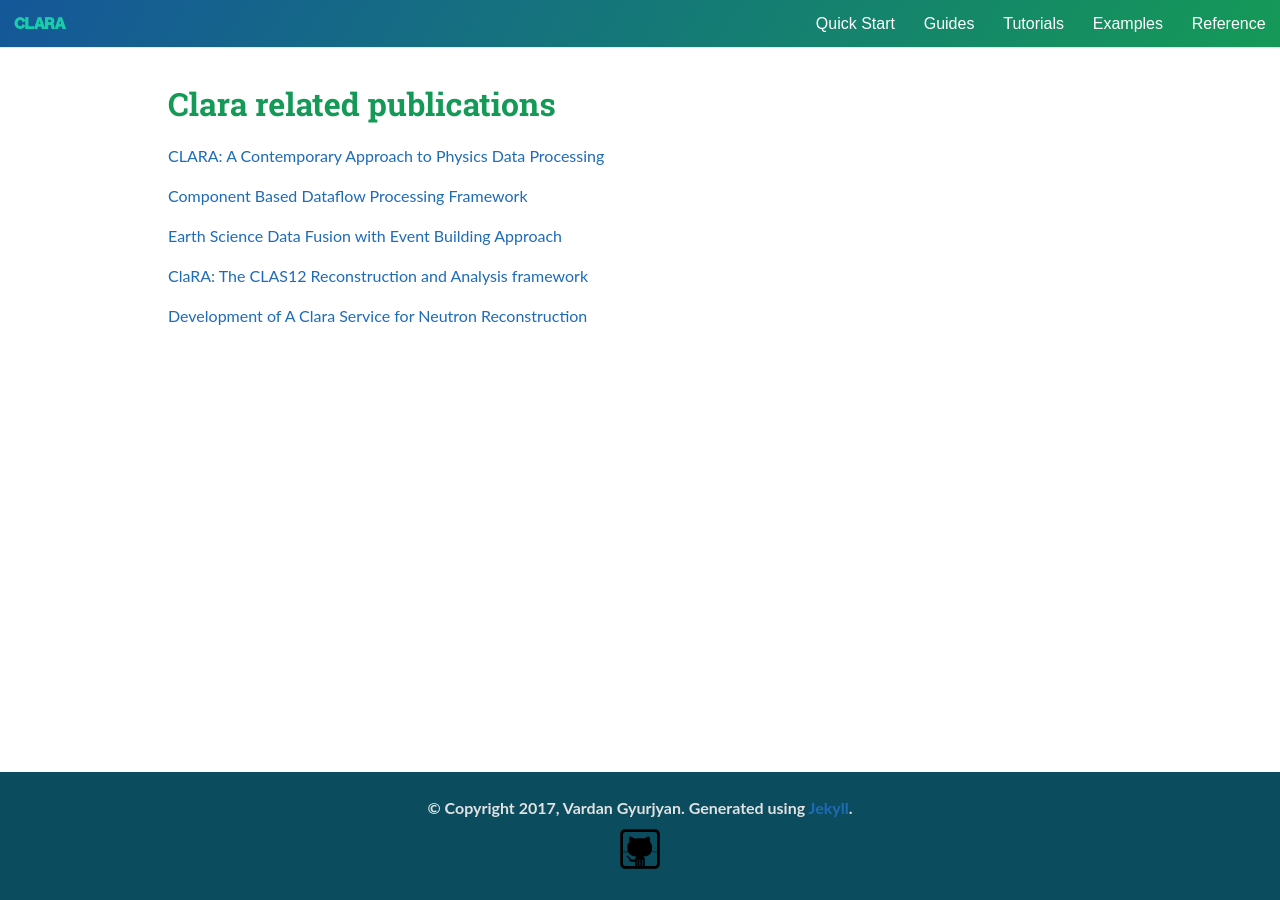
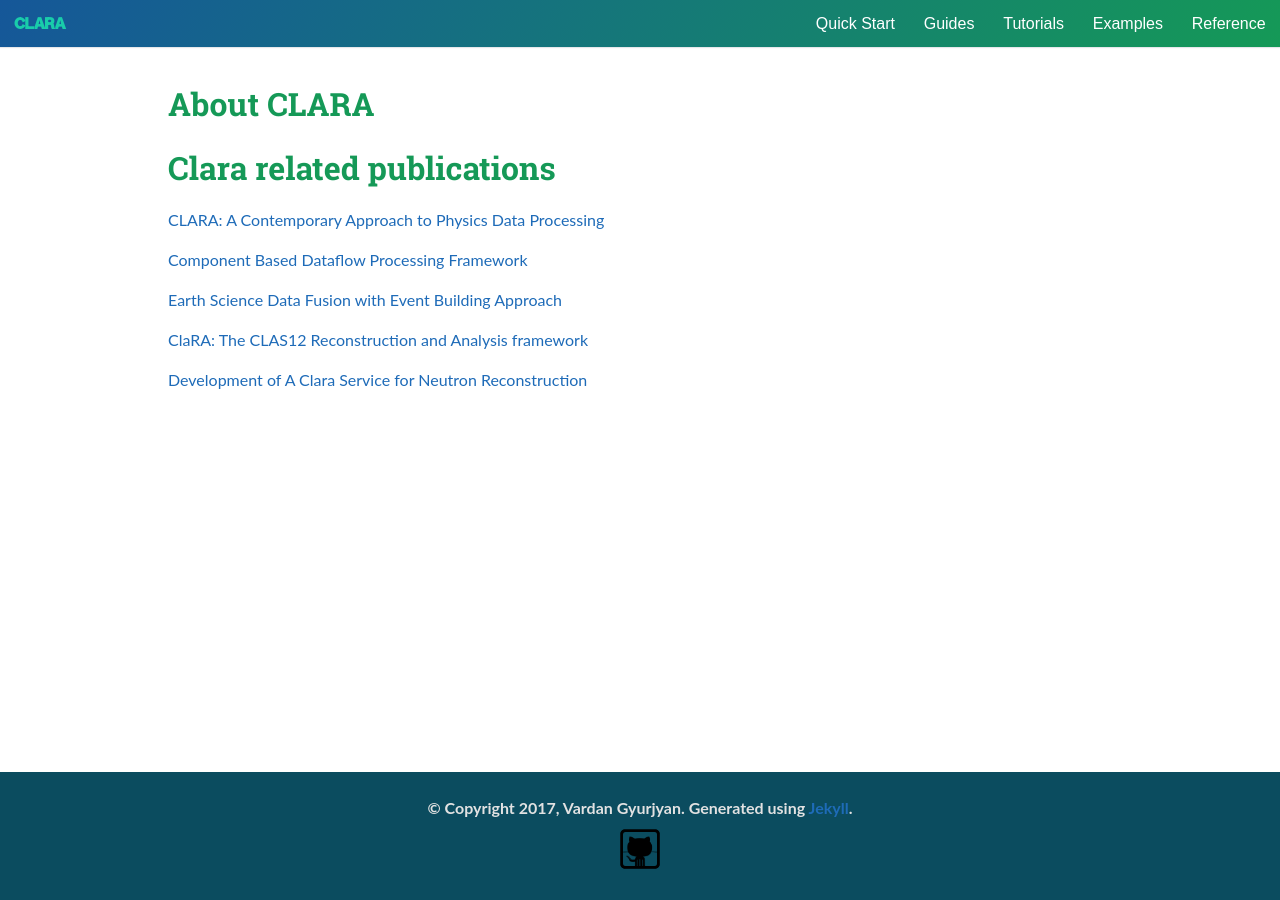
Before and after one commit to JeffersonLab/clara-docs, a Jekyll site: the page built from docs/about.md, in a window 1280 px wide. Built offline with Jekyll 4.4.1, drawn with Linux system fonts in a browser that asks for light colours.

Commit message:
Add title to normal pages

```diff
--- a/_layouts/page.html
+++ b/_layouts/page.html
@@ -5,6 +5,7 @@ title: Page
 <div class="main-container">
   <div class="document-wrapper">
     <main class="content">
+      <h1>{{ page.title }}</h1>
       {{ content }}
     </main>
   </div>
--- a/docs/about.md
+++ b/docs/about.md
@@ -1,6 +1,6 @@
 ---
 layout: page
-title: About
+title: About CLARA
 ---
 
 Clara related publications
```
Also changed, not shown: docs/reference.md (+0 -2 lines).
